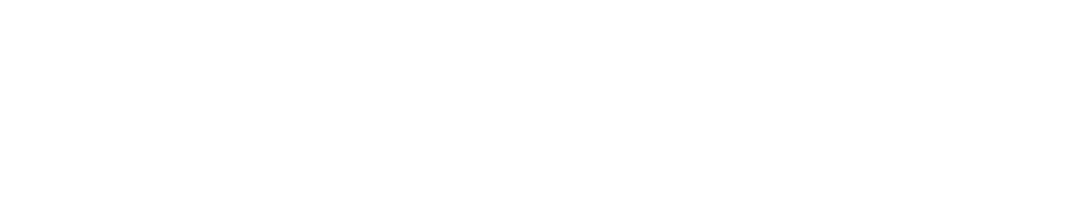
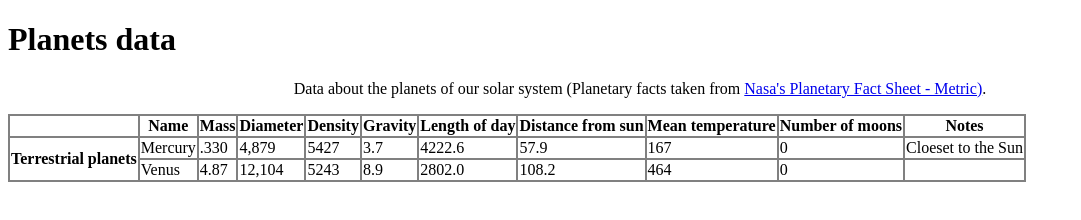
Before and after one commit to itmacleod1995/Planets-data-table, a plain HTML site: page index.html in a window 1280 px wide. Shown: the whole page, without its empty margins (0-1081 px from the left). Drawn offline with Linux system fonts and the light colour scheme.

Commit message:
Begin adding cells to table

```diff
--- a/index.html
+++ b/index.html
@@ -11,6 +11,59 @@
 
 <body>
 
+    <h1>Planets data</h1>
+    <p>Data about the planets of our solar system (Planetary facts taken from <a href="#" target="_blank">Nasa's
+            Planetary Fact Sheet - Metric)</a>.</p>
+
+    <table>
+        <colgroup>
+            <col>
+            <col style="border: 1px solid black">
+        </colgroup>
+        <thead>
+            <tr>
+                <th></th>
+                <th>Name</th>
+                <th>Mass</th>
+                <th>Diameter</th>
+                <th>Density</th>
+                <th>Gravity</th>
+                <th>Length of day</th>
+                <th>Distance from sun</th>
+                <th>Mean temperature</th>
+                <th>Number of moons</th>
+                <th>Notes</th>
+            </tr>
+
+            <tr>
+                <th rowspan="2">Terrestrial planets</th>
+                <td>Mercury</td>
+                <td>.330</td>
+                <td>4,879</td>
+                <td>5427</td>
+                <td>3.7</td>
+                <td>4222.6</td>
+                <td>57.9</td>
+                <td>167</td>
+                <td>0</td>
+                <td>Cloeset to the Sun</td>
+            </tr>
+
+            <tr>
+                <td>Venus</td>
+                <td>4.87</td>
+                <td>12,104</td>
+                <td>5243</td>
+                <td>8.9</td>
+                <td>2802.0</td>
+                <td>108.2</td>
+                <td>464</td>
+                <td>0</td>
+                <td></td>
+            </tr>
+        </thead>
+    </table>
+
 </body>
 
 </html>
--- a/style.css
+++ b/style.css
@@ -0,0 +1,16 @@
+p {
+    text-align: center;
+}
+
+table {
+    border-collapse: collapse;
+}
+
+th{
+    border: 2px solid grey;
+    font-weight: bold;
+}
+
+table td {
+    border: 2px solid grey;
+}
```
